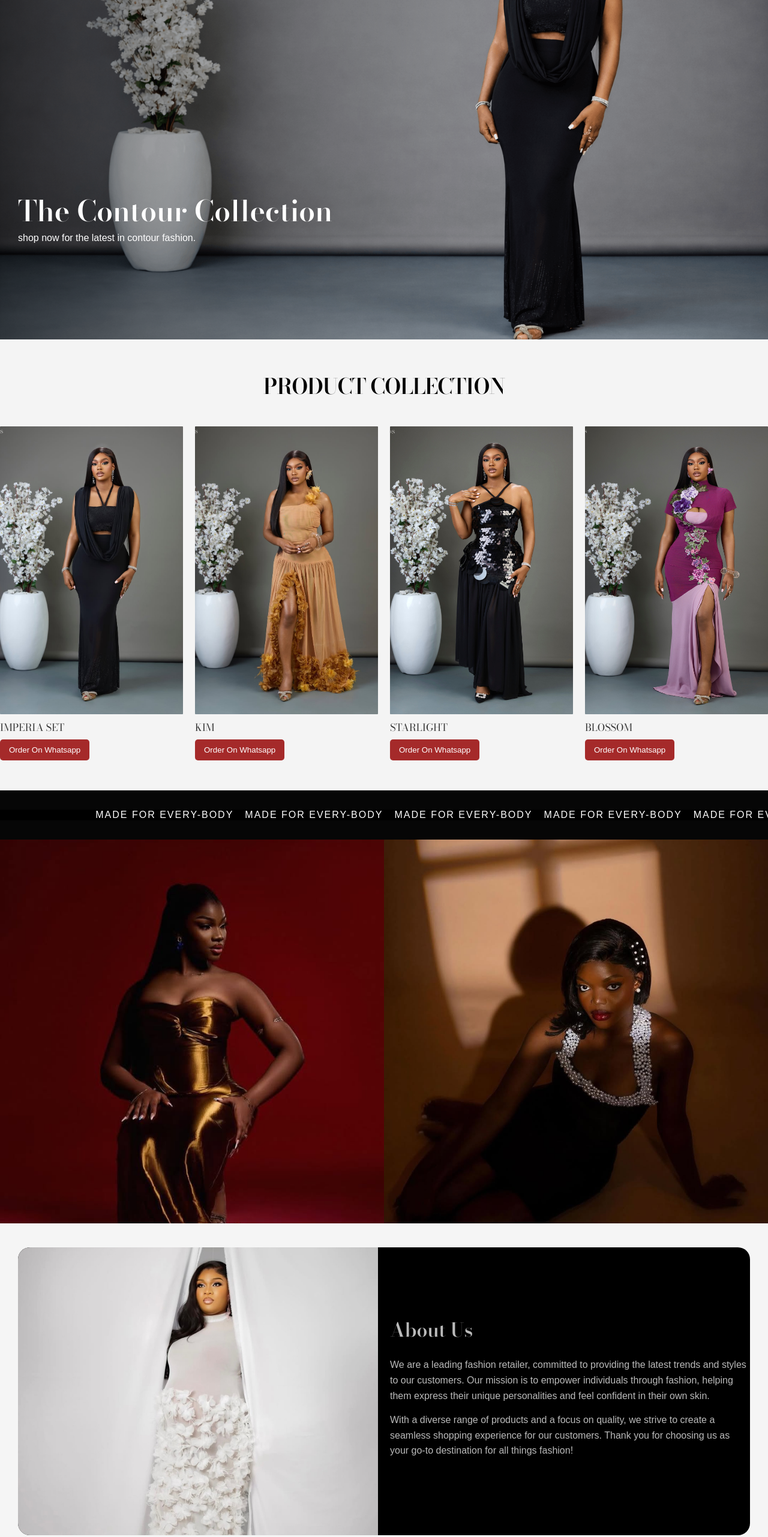
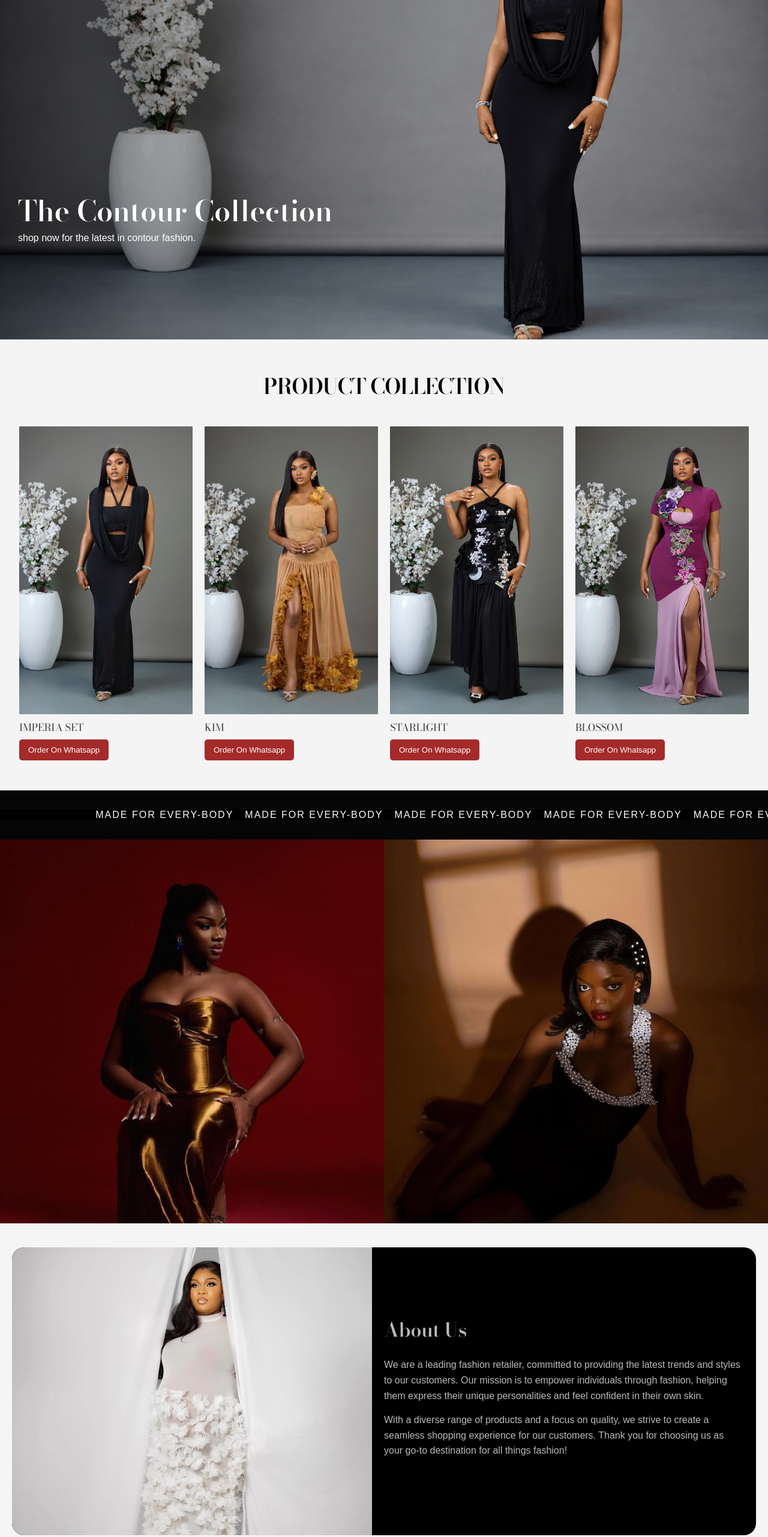
Before and after one commit to itxjoshy/byfegor, a React (Vite) app in the folder byfegor-site/: page / in a window 1280 px wide. Shown: the part 234-2797 px from the top of the page at 60% size. Built offline with nearby package versions, Linux system fonts and the light colour scheme; a web font is replaced by a local one.

Commit message:
update: responsive design update

```diff
--- a/byfegor-site/src/components/about.css
+++ b/byfegor-site/src/components/about.css
@@ -8,7 +8,7 @@ div:has(> .about-section) {
   align-items: center;
   justify-content: center;
   gap: 20px;
-
+  padding-right: 20px;
   background-color: rgb(0, 0, 0);
   margin: 40px auto;
   border-radius: 20px;
--- a/byfegor-site/src/components/collection.css
+++ b/byfegor-site/src/components/collection.css
@@ -109,3 +109,8 @@
     margin-right: 1.5rem;
   }
 }
+@media screen and (max-width: 1350px) {
+  .collection-section {
+    padding: 50px 2rem;
+  }
+}
--- a/byfegor-site/src/components/footer.css
+++ b/byfegor-site/src/components/footer.css
@@ -118,10 +118,10 @@
 @media (max-width: 700px) {
   .footer-links {
     flex-direction: column;
+    align-items: center;
     gap: 18px;
   }
   .footer-container {
-    height: 90vh;
-    padding: 32px 12px 12px 12px;
+    min-height: 90vh;
   }
 }
--- a/byfegor-site/src/components/hero.css
+++ b/byfegor-site/src/components/hero.css
@@ -145,3 +145,9 @@ header .buttons .insta {
     font-size: 0.9rem;
   }
 }
+@media screen and (min-height: 300px) and (max-height: 555px) {
+  .hero-section-content {
+    background-position: 70%;
+    padding-bottom: 2rem;
+  }
+}
```
